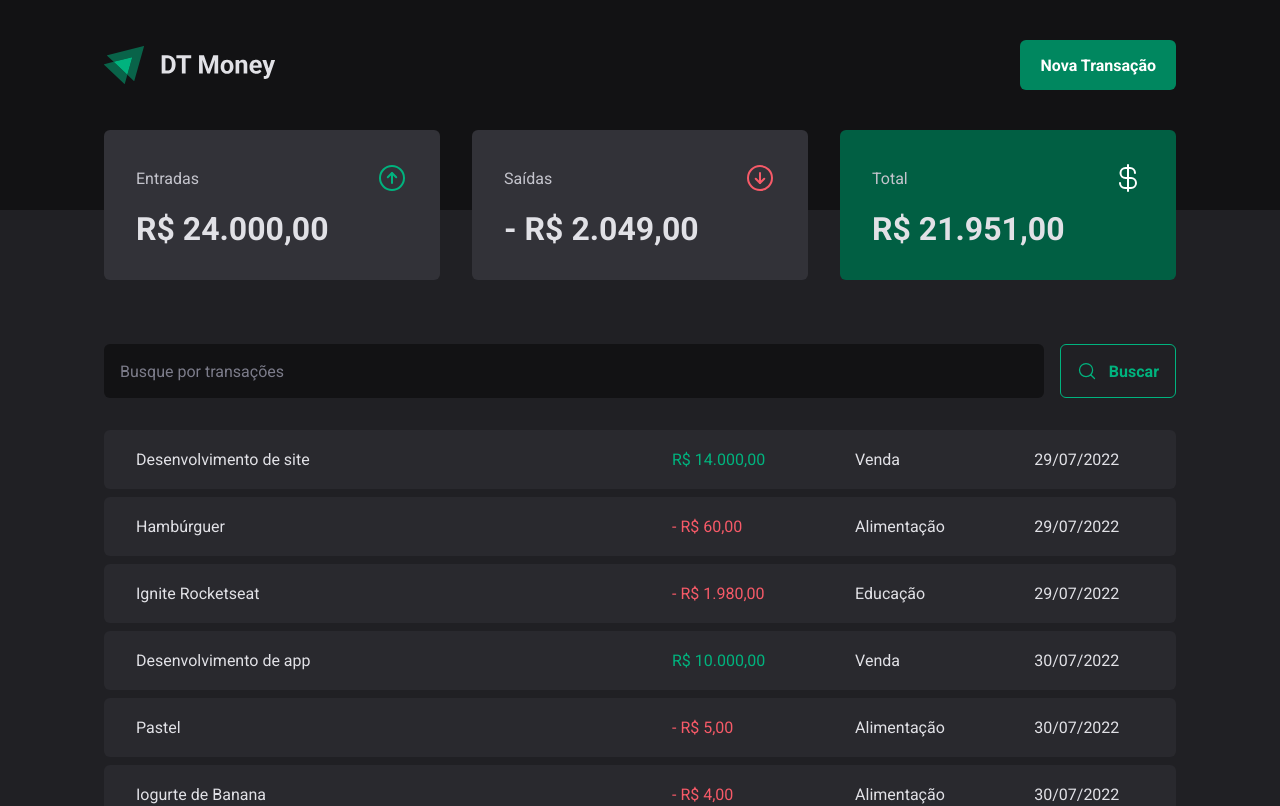
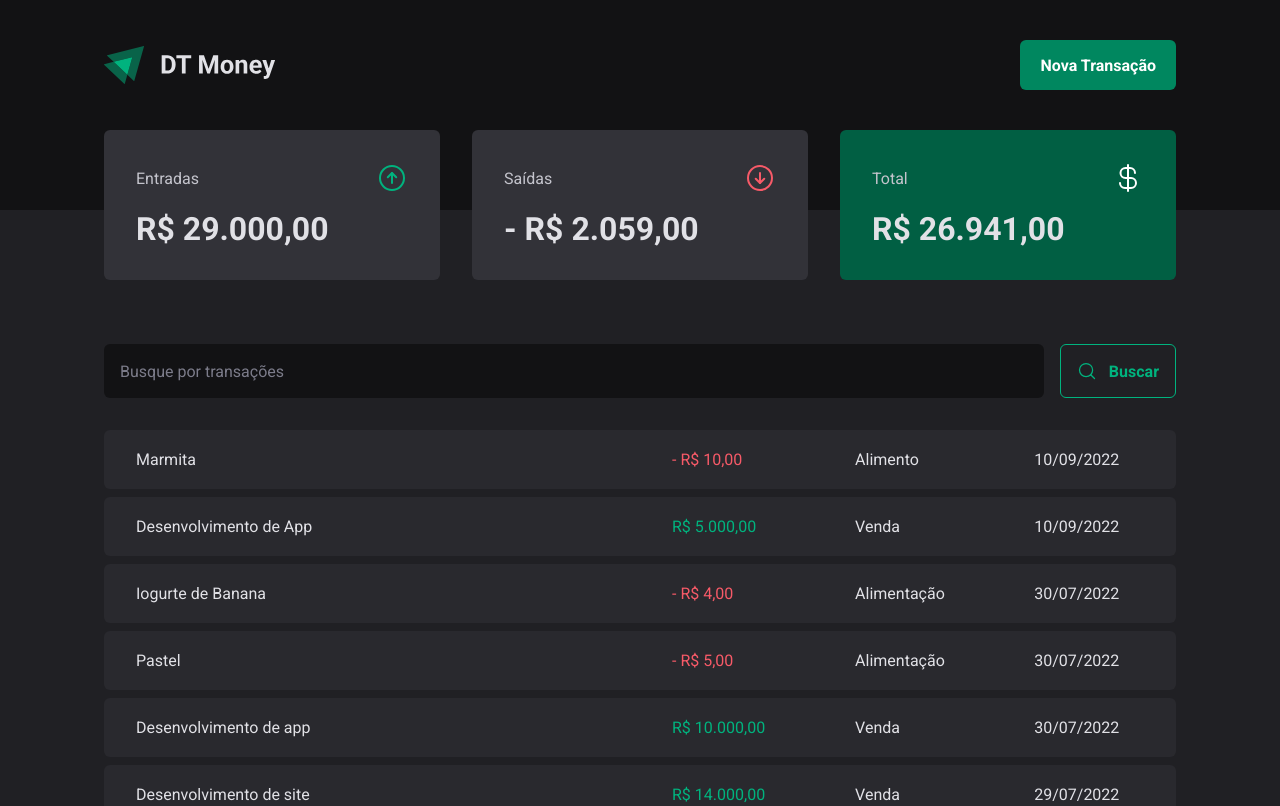
Before and after one commit to milena-mognon/dt-money, a React (Vite) app: page / in a window 1280 px wide. Shown: the top 806 px of the page. Built offline with nearby package versions, Linux system fonts and the light colour scheme; data requests are answered from the project's data file.

Commit message:
feat: create new transaction

```diff
--- a/server.json
+++ b/server.json
@@ -47,6 +47,22 @@
       "type": "outcome",
       "createdAt": "2022-07-30T13:38:57.560Z",
       "id": 6
+    },
+    {
+      "description": "Desenvolvimento de App",
+      "type": "income",
+      "category": "Venda",
+      "price": 5000,
+      "createdAt": "2022-09-10T20:43:04.081Z",
+      "id": 7
+    },
+    {
+      "description": "Marmita",
+      "type": "outcome",
+      "category": "Alimento",
+      "price": 10,
+      "createdAt": "2022-09-10T20:53:45.253Z",
+      "id": 8
     }
   ]
 }
--- a/src/components/NewTransactionModal/index.tsx
+++ b/src/components/NewTransactionModal/index.tsx
@@ -1,3 +1,4 @@
+import { useContext } from 'react';
 import * as Dialog from '@radix-ui/react-dialog';
 import { ArrowCircleDown, ArrowCircleUp, X } from 'phosphor-react';
 import {
@@ -11,6 +12,8 @@
 import * as zod from 'zod';
 import { zodResolver } from '@hookform/resolvers/zod';
 import { Controller } from 'react-hook-form';
+import { api } from '../../lib/axios';
+import { TransactionsContext } from '../../contexts/TransactionsContext';
 
 const newTransactionFormSchema = zod.object({
   // validacao
@@ -23,11 +26,13 @@
 type NewTransactionFormInputs = zod.infer<typeof newTransactionFormSchema>; // tipagem do form
 
 export function NewTransactionModal() {
+  const { createTransaction } = useContext(TransactionsContext);
   const {
     control, // se a informacao NAO vem de um elemento nativo do html precisa usar o control
     register, // se a informacao vem de um elemento nativo do html precisa usar register
     handleSubmit,
     formState: { isSubmitting },
+    reset,
   } = useForm<NewTransactionFormInputs>({
     resolver: zodResolver(newTransactionFormSchema), // resolver da validacao, recebe o schema de validacao
     defaultValues: {
@@ -37,7 +42,8 @@
 
   function handleNewTransactionTransactions(data: NewTransactionFormInputs) {
     // data sao os valores dos campos dos formularios
-    console.log(data);
+    createTransaction(data);
+    reset();
   }
   return (
     <Dialog.Portal>
--- a/src/contexts/TransactionsContext.tsx
+++ b/src/contexts/TransactionsContext.tsx
@@ -10,9 +10,17 @@
   createdAt: string;
 }
 
+interface CreateTransactionInput {
+  description: string;
+  type: 'income' | 'outcome';
+  price: number;
+  category: string;
+}
+
 interface TransactionContextType {
   transactions: Transaction[];
   fetchTransactions: (query?: string) => Promise<void>;
+  createTransaction: (data: CreateTransactionInput) => void;
 }
 
 interface TransactionsProviderProds {
@@ -28,11 +36,27 @@
     const response = await api.get('/transactions', {
       params: {
         q: query,
+        _sort: 'createdAt',
+        _order: 'desc',
       },
     });
 
     setTransactions(response.data);
   }
+
+  async function createTransaction(data: CreateTransactionInput) {
+    const { description, price, category, type } = data;
+    const response = await api.post('/transactions', {
+      description,
+      type,
+      category,
+      price,
+      createdAt: new Date().toISOString(),
+    });
+
+    setTransactions(state => [response.data, ...state]);
+  }
+
   useEffect(() => {
     fetchTransactions();
   }, []);
@@ -42,6 +66,7 @@
       value={{
         transactions,
         fetchTransactions,
+        createTransaction,
       }}
     >
       {children}
```
